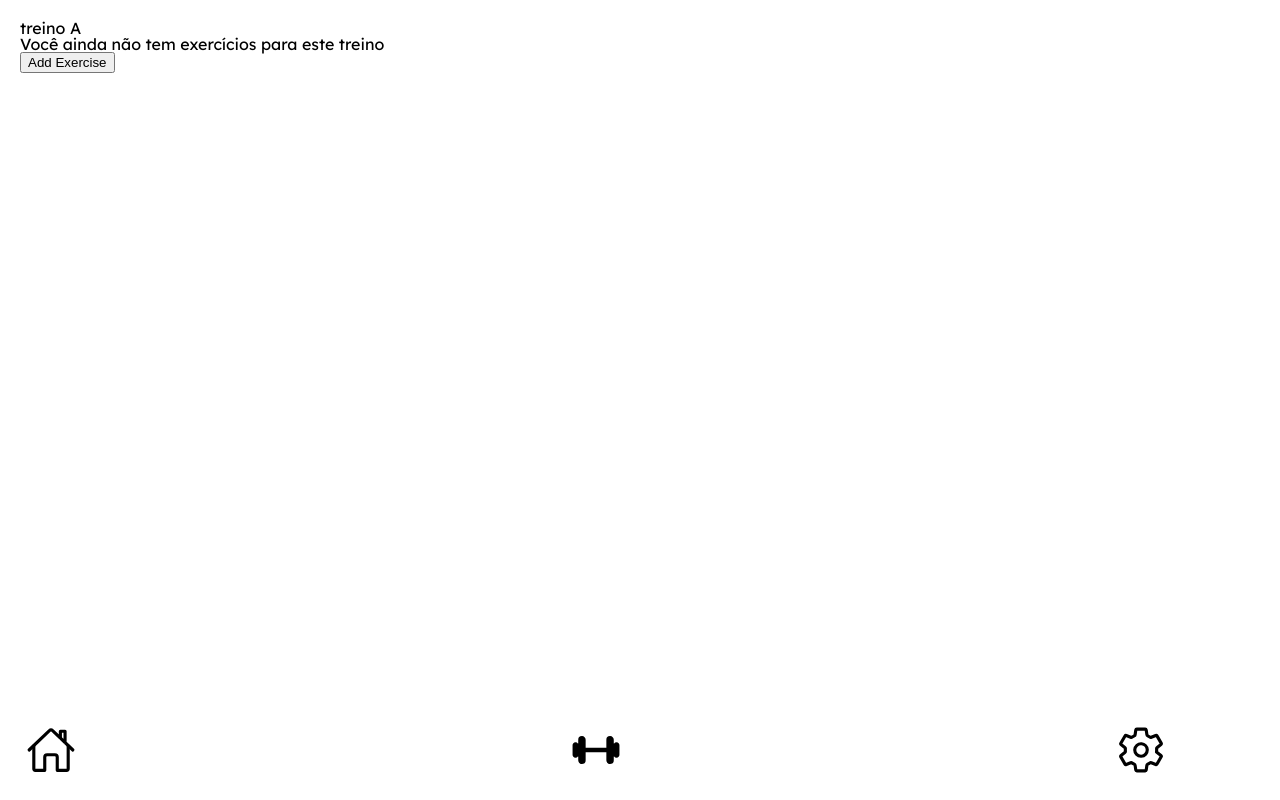
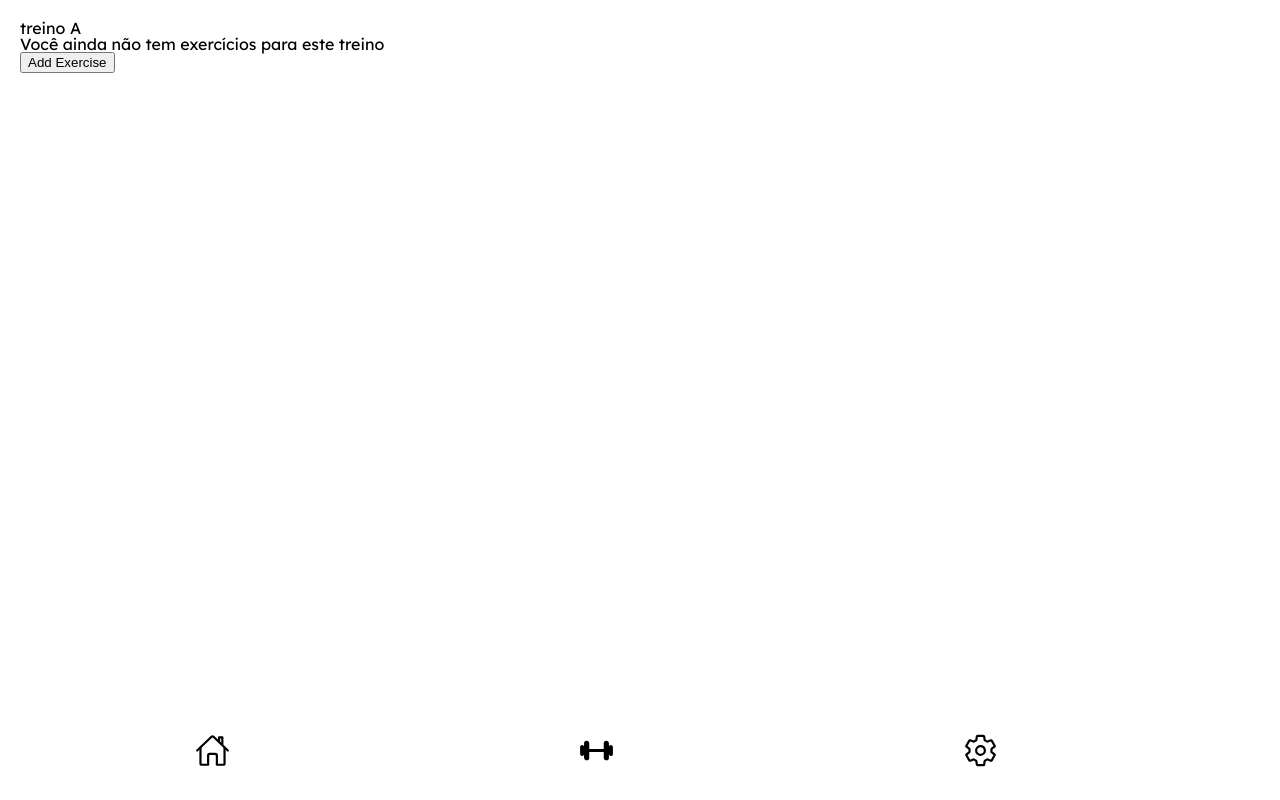
Before and after one commit to viniciuscoassis/kepevo-frontend, a React (Create React App) app: page /dashboard in a window 1280 px wide. Built offline with nearby package versions, Linux system fonts and the light colour scheme.

Commit message:
style: fix navbar style and abstracted

```diff
--- a/src/components/dashboard/NavigationBar.js
+++ b/src/components/dashboard/NavigationBar.js
@@ -12,17 +12,17 @@ export default function NavigationBar() {
         <Wrapper>
             <Link to="/dashboard/home">
                 <NavigationButton active={active} type="home" setActive={setActive}>
-                    {active === "home" ? <IoHomeOutline size={50} color="FABB73" /> : <IoHomeOutline size={50} />}
+                    <IoHomeOutline size={35} color={active === "home" ? "FABB73" : ""} />
                 </NavigationButton>
             </Link>
             <Link to="/dashboard/workout">
                 <NavigationButton active={active} type="workout" setActive={setActive}>
-                    {active === "workout" ? <IoBarbell size={50} color="FABB73" /> : <IoBarbell size={50} />}
+                    <IoBarbell size={35} color={active === "workout" ? "FABB73" : ""} />
                 </NavigationButton>
             </Link>
             <Link to="/dashboard/settings">
                 <NavigationButton active={active} type="settings" setActive={setActive}>
-                    {active === "settings" ? <IoSettingsOutline size={50} color="FABB73" /> : <IoSettingsOutline size={50} />}
+                    <IoSettingsOutline size={35} color={active === "settings" ? "FABB73" : ""} />
                 </NavigationButton>
             </Link>
         </Wrapper>
@@ -32,7 +32,7 @@ export default function NavigationBar() {
 const Wrapper = styled.div`
   display: flex;
   align-items: center;
-  justify-content: space-between;
+  justify-content: space-around;
 
   width: 90vw;
   height: 80px;
--- a/src/components/dashboard/NavigationButton.js
+++ b/src/components/dashboard/NavigationButton.js
@@ -14,8 +14,8 @@ export default function NavigationButton({
 }
 
 const Button = styled.button`
-  width: 100%;
-  height: 70px;
+  width: 60px;
+  height: 60px;
   border: none;
   cursor: pointer;
   display: flex;
```
